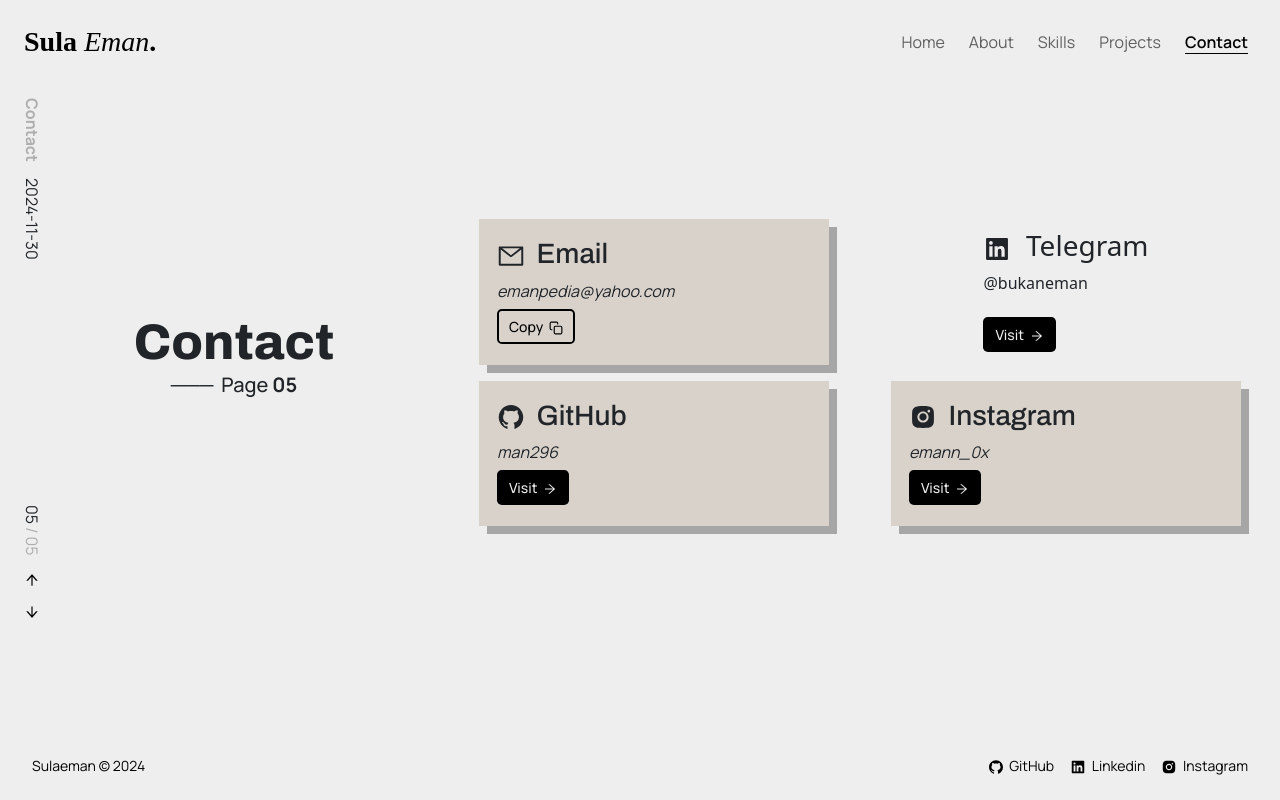
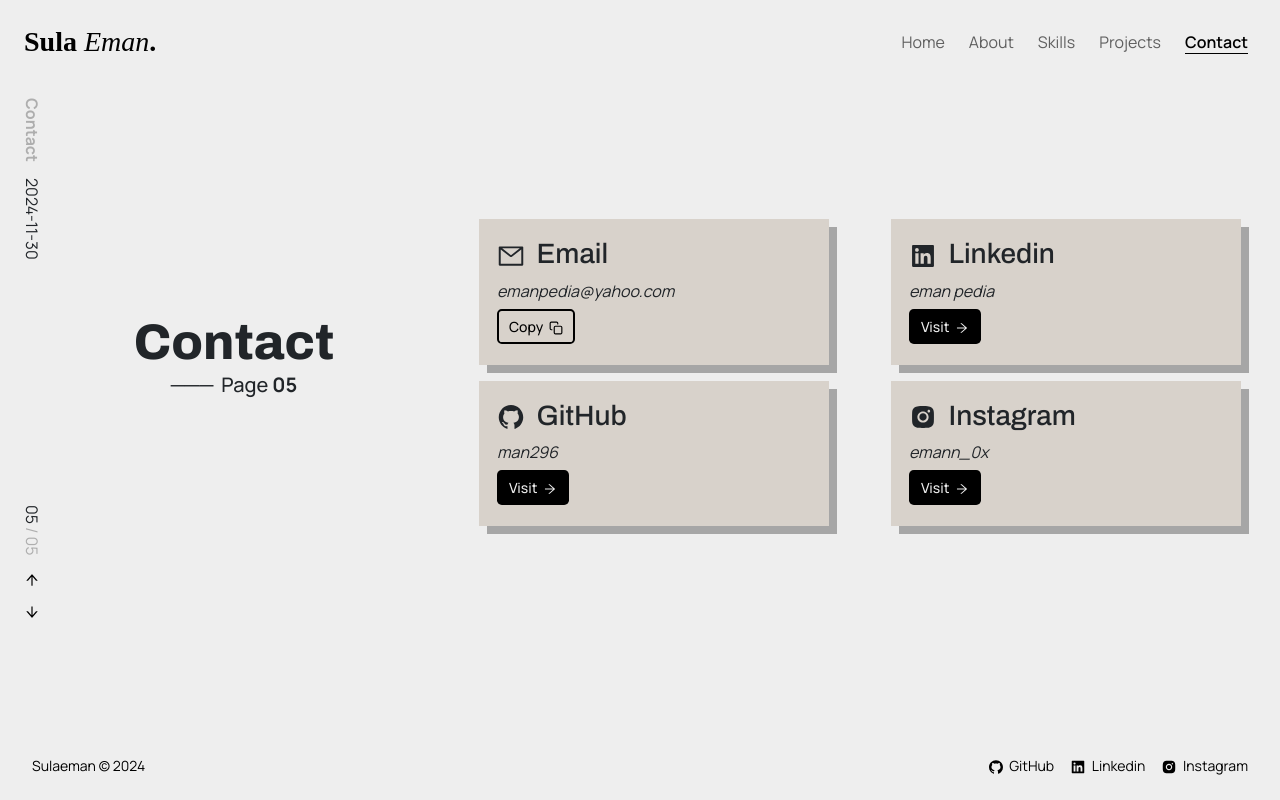
Before and after one commit to broman0x/portofolio-eman, a React (Create React App) app: page /contact in a window 1280 px wide. Built offline with nearby package versions, Linux system fonts and the light colour scheme; a web font is replaced by a local one.

Commit message:
Update Contact.jsx

```diff
--- a/src/components/Contact.jsx
+++ b/src/components/Contact.jsx
@@ -57,14 +57,14 @@ function Contact() {
                 </div>
               </div>
               <div className="col contact-col animate__animated animate__slideInRight">
-                <div className="Telegram-wrapper">
+              <div className="linkedin-wrapper">
                   <h3>
                     <AiFillLinkedin />
-                    &nbsp;&nbsp;Telegram
+                    &nbsp;&nbsp;Linkedin
                   </h3>
-                  <p>@bukaneman</p>
+                  <p>eman pedia</p>
                   <a
-                    href="t.me/bukaneman/"
+                    href="https://www.linkedin.com/in/eman-pedia-b6862b33b"
                     target="_blank"
                     rel="noreferrer"
                     className="btn-direct"
```
